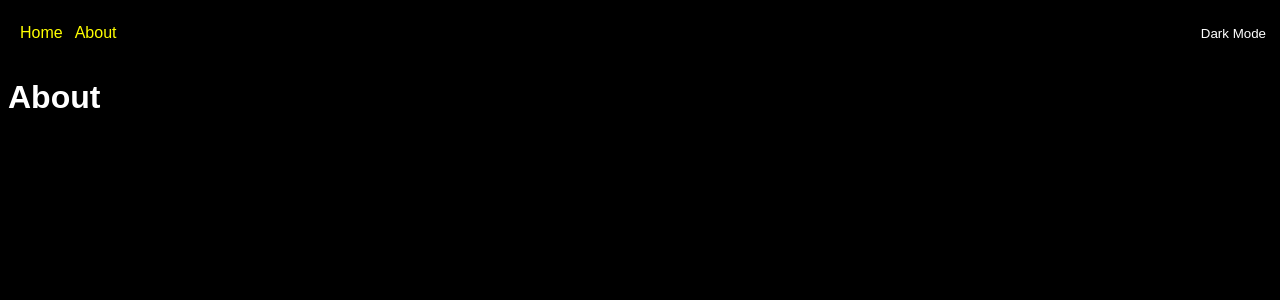
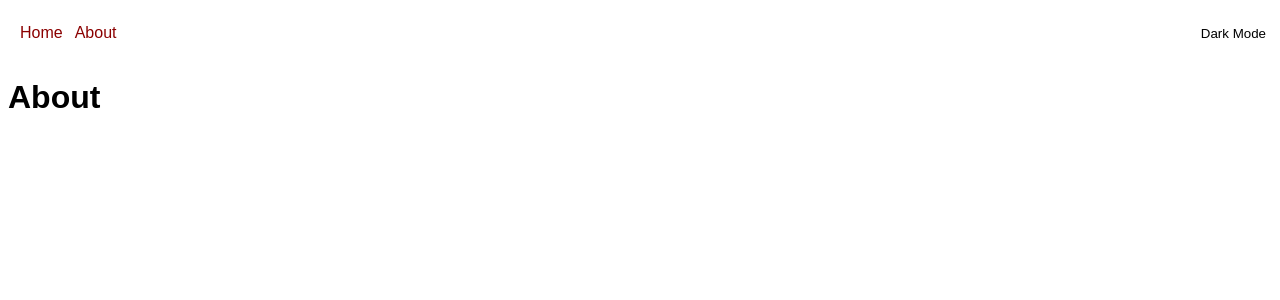
Before and after one commit to pon0204/nextjs-practice, a Next.js app: page /about in a window 1280 px wide. Shown: the top 300 px of the page. Built offline with nearby package versions, Linux system fonts and the light colour scheme.

Commit message:
feat: dark テーマコンポーネント作成

```diff
--- /dev/null
+++ b/components/DarkTheme.js
@@ -0,0 +1,16 @@
+function DarkTheme() {
+  return (
+    <style jsx global>
+      {`
+        /* Dark Theme */
+        :root {
+          --background-color: black;
+          --link-color: yellow;
+          --text-color: white;
+        }
+      `}
+    </style>
+  )
+}
+
+export default DarkTheme
--- a/components/ThemeSwitch.js
+++ b/components/ThemeSwitch.js
@@ -1,4 +1,5 @@
 import { useState } from 'react'
+import DarkTheme from './DarkTheme'
 
 function ThemeSwitch() {
   const [darkMode, setDarkMode] = useState(false)
@@ -18,6 +19,7 @@ function ThemeSwitch() {
           }
         `}
       </style>
+      {darkMode && <DarkTheme />}
     </>
   )
 }
--- a/styles/globals.css
+++ b/styles/globals.css
@@ -3,13 +3,6 @@
   --background-color: white;
   --link-color: darkred;
   --text-color: black;
-}
-
-/* Dark Theme **/
-:root {
-  --background-color: black;
-  --link-color: yellow;
-  --text-color: white;
 }
 
 body {
```
